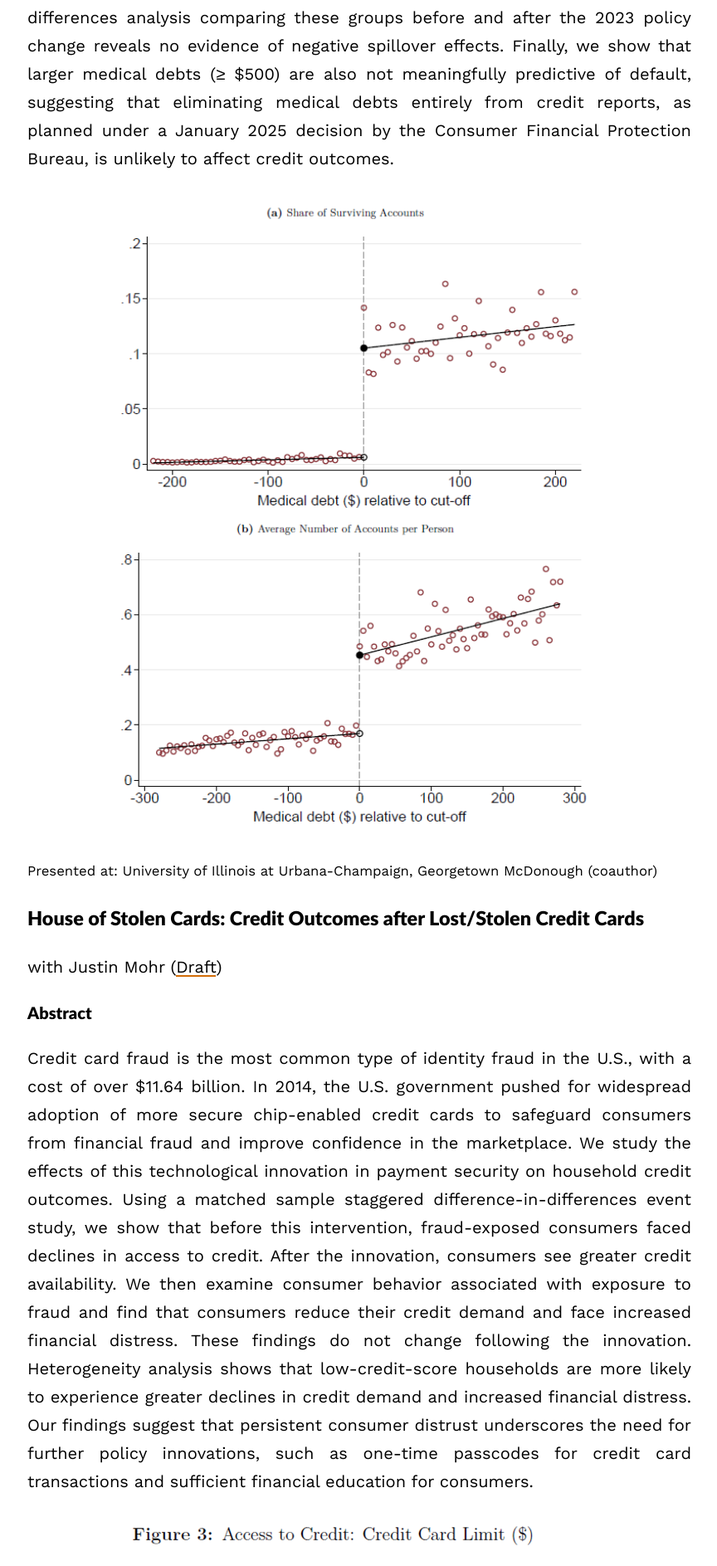
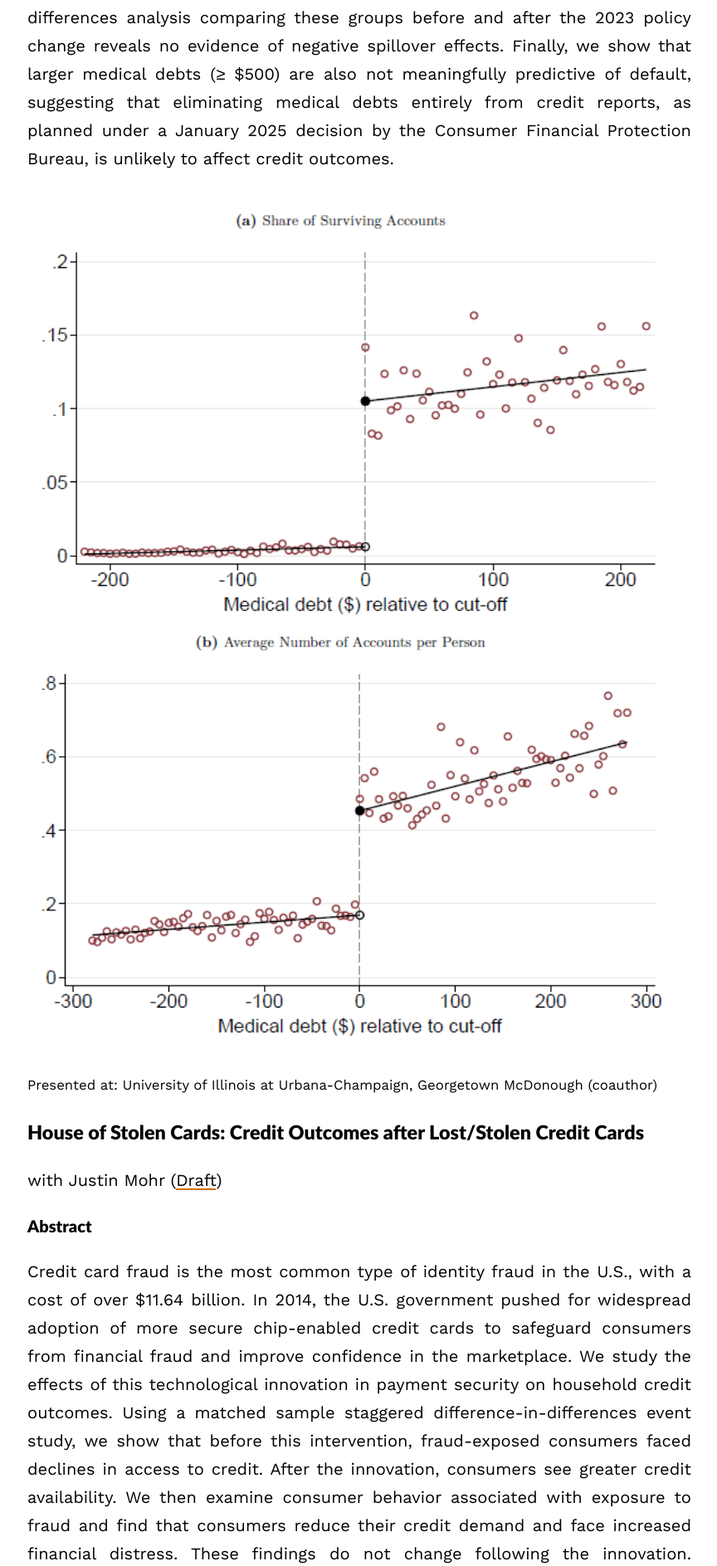
Before and after one commit to divijkohli/divijkohli.github.io, a Jekyll site: the page built from _pages/research.md, in a window 1280 px wide. Shown: the part 976-2863 px from the top of the page at 83% size, without its empty margins (207-1071 px from the left). Built offline with Jekyll 4.4.1, drawn with Linux system fonts in a browser that asks for light colours; nearby versions of some CDN libraries.

Commit message:
Update research.md

```diff
--- a/_pages/research.md
+++ b/_pages/research.md
@@ -18,7 +18,7 @@ with Victor Duarte, Julia Fonseca, and Julian Rief ([Draft]( {{ site.baseurl }}/
 <p align="justify">
 One in seven Americans carry medical debt, with $88 billion reported on consumer credit reports. In April 2023, the three major credit bureaus stopped reporting medical debts below $500. We study the effects of this information deletion on consumer credit scores, credit limits and utilization, repayment behavior, and payday borrowing. Using a machine learning model, we show that small medical debts are not meaningfully predictive of defaults, suggesting their deletion should have minimal effect on lending decisions. We test this prediction using two complementary research designs. First, a regression discontinuity analysis comparing individuals just above and below the $500 threshold finds no direct benefits from the information deletion, ruling out small changes in credit access and financial health. Second, to assess potential indirect effects, we classify consumers based on whether their predicted probability of default increases or decreases when medical debts are deleted. A difference-in-differences analysis comparing these groups before and after the 2023 policy change reveals no evidence of negative spillover effects. Finally, we show that larger medical debts (≥ $500) are also not meaningfully predictive of default, suggesting that eliminating medical debts entirely from credit reports, as planned under a January 2025 decision by the Consumer Financial Protection Bureau, is unlikely to affect credit outcomes. </p>
 <div style="text-align: center;">
-    <img src="{{ site.baseurl }}/assets/images/DFKR.png" alt="" width="600">
+    <img src="{{ site.baseurl }}/assets/images/DFKR.png" alt="" width="800">
 </div>
 <p align="justify"><small>
 Presented at: University of Illinois at Urbana-Champaign, Georgetown McDonough (coauthor)</small></p>
```
